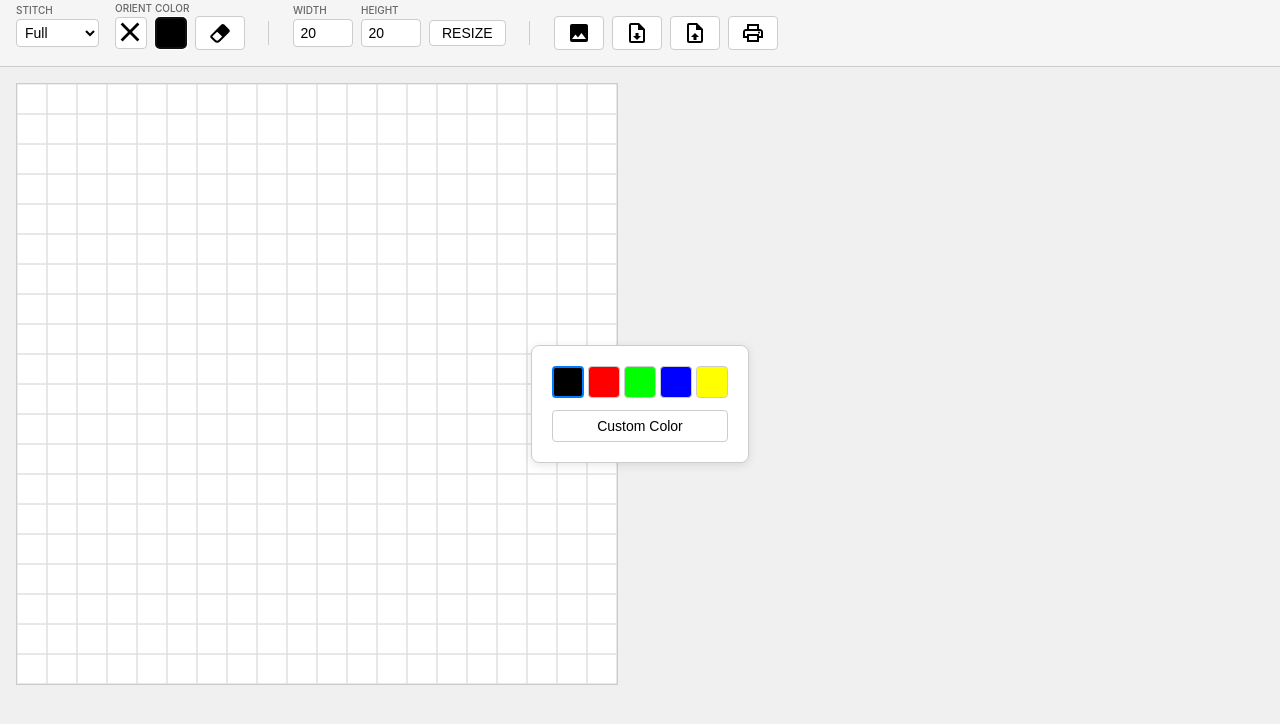
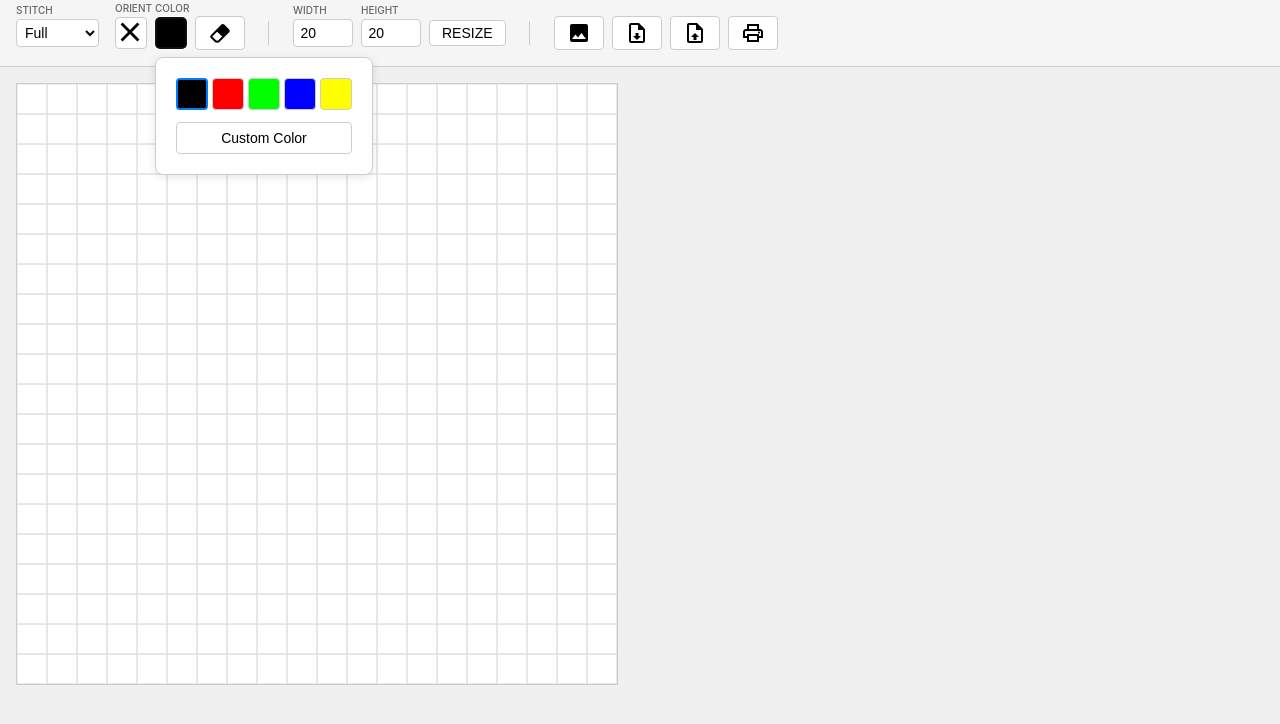
Before and after one commit to jfgordon2/cross-stitch-designer, a React (Vite) app: page / in a window 1280 px wide. Both pictures are taken after a click on the button 171 px from the left and 33 px from the top of the page. Shown: the top 724 px of the page. Built offline with nearby package versions, Linux system fonts and the light colour scheme.

Commit message:
style updates

```diff
--- a/src/components/BackgroundEditor.css
+++ b/src/components/BackgroundEditor.css
@@ -3,15 +3,10 @@
 }
 
 .background-editor-modal {
-  position: fixed;
-  left: 50%;
-  top: 50%;
-  transform: translate(-50%, -50%);
   background: white;
   padding: 1rem;
   border-radius: 4px;
   box-shadow: 0 4px 12px rgba(0, 0, 0, 0.2);
-  z-index: 1100;
   min-width: 280px;
   max-width: 90vw;
 }
--- a/src/components/BackgroundEditor.tsx
+++ b/src/components/BackgroundEditor.tsx
@@ -1,4 +1,4 @@
-import React, { useCallback, useRef, useState } from 'react';
+import React, { useCallback, useRef, useState, useEffect } from 'react';
 import { BackgroundImage, AppMode } from '../types';
 import { BackgroundEditorModal } from './BackgroundEditorModal';
 import './BackgroundEditor.css';
@@ -21,8 +21,35 @@ export const BackgroundEditor: React.FC<BackgroundEditorProps> = ({
   onModeChange,
 }) => {
   const [isEditing, setIsEditing] = useState(false);
+  const [buttonRect, setButtonRect] = useState<DOMRect | null>(null);
   const fileInputRef = useRef<HTMLInputElement>(null);
   const buttonRef = useRef<HTMLButtonElement>(null);
+
+  const updateButtonRect = useCallback(() => {
+    if (buttonRef.current) {
+      setButtonRect(buttonRef.current.getBoundingClientRect());
+    }
+  }, []);
+
+  const handleStartEditing = useCallback(() => {
+    if (buttonRef.current) {
+      setButtonRect(buttonRef.current.getBoundingClientRect());
+    }
+    setIsEditing(true);
+  }, []);
+
+  useEffect(() => {
+    if (isEditing) {
+      updateButtonRect();
+      window.addEventListener('scroll', updateButtonRect);
+      window.addEventListener('resize', updateButtonRect);
+    }
+
+    return () => {
+      window.removeEventListener('scroll', updateButtonRect);
+      window.removeEventListener('resize', updateButtonRect);
+    };
+  }, [isEditing, updateButtonRect]);
 
   const handleFileSelect = useCallback(async (e: React.ChangeEvent<HTMLInputElement>) => {
     const file = e.target.files?.[0];
@@ -51,7 +78,7 @@ export const BackgroundEditor: React.FC<BackgroundEditorProps> = ({
           };
 
           onBackgroundChange(newBackground);
-          setIsEditing(true);
+          handleStartEditing();
           onModeChange('background');
         };
         img.src = reader.result as string;
@@ -61,7 +88,7 @@ export const BackgroundEditor: React.FC<BackgroundEditorProps> = ({
       console.error('Failed to load image:', error);
       alert('Failed to load image. Please try another file.');
     }
-  }, [canvasWidth, canvasHeight, onBackgroundChange, onModeChange]);
+  }, [canvasWidth, canvasHeight, onBackgroundChange, onModeChange, handleStartEditing]);
 
   const handleOpacityChange = useCallback((e: React.ChangeEvent<HTMLInputElement>) => {
     if (!background) return;
@@ -124,7 +151,7 @@ export const BackgroundEditor: React.FC<BackgroundEditorProps> = ({
       ) : (
         <button
           ref={buttonRef}
-          onClick={() => setIsEditing(true)}
+          onClick={handleStartEditing}
           className="toolbar-button"
           title="Edit background"
         >
@@ -135,6 +162,7 @@ export const BackgroundEditor: React.FC<BackgroundEditorProps> = ({
       {isEditing && background && (
         <BackgroundEditorModal
           background={background}
+          buttonRect={buttonRect}
           onOpacityChange={handleOpacityChange}
           onScaleChange={handleScaleChange}
           onPositionChange={handlePositionChange}
--- a/src/components/BackgroundEditorModal.tsx
+++ b/src/components/BackgroundEditorModal.tsx
@@ -1,10 +1,11 @@
-import React from 'react';
+import React, { useState, useEffect, CSSProperties } from 'react';
 import { createPortal } from 'react-dom';
 import { BackgroundImage } from '../types';
 import './BackgroundEditor.css';
 
 interface BackgroundEditorModalProps {
   background: BackgroundImage;
+  buttonRect: DOMRect | null;
   onOpacityChange: (e: React.ChangeEvent<HTMLInputElement>) => void;
   onScaleChange: (e: React.ChangeEvent<HTMLInputElement>) => void;
   onPositionChange: (dx: number, dy: number) => void;
@@ -14,6 +15,7 @@ interface BackgroundEditorModalProps {
 
 export const BackgroundEditorModal: React.FC<BackgroundEditorModalProps> = ({
   background,
+  buttonRect,
   onOpacityChange,
   onScaleChange,
   onPositionChange,
@@ -23,21 +25,49 @@ export const BackgroundEditorModal: React.FC<BackgroundEditorModalProps> = ({
   const modalRoot = document.getElementById('modal-root');
   if (!modalRoot) return null;
 
+  const [isMobile, setIsMobile] = useState(window.matchMedia('(max-width: 768px)').matches);
+
+  useEffect(() => {
+    const mediaQuery = window.matchMedia('(max-width: 768px)');
+    const updateIsMobile = (e: MediaQueryListEvent) => setIsMobile(e.matches);
+
+    mediaQuery.addEventListener('change', updateIsMobile);
+    return () => mediaQuery.removeEventListener('change', updateIsMobile);
+  }, []);
+
+  const getModalStyle = (): CSSProperties => {
+    const baseStyle: CSSProperties = {
+      position: 'fixed',
+      zIndex: 9999,
+      pointerEvents: 'auto',
+      backgroundColor: 'white',
+      padding: '20px',
+      borderRadius: '8px',
+      boxShadow: '0 2px 10px rgba(0, 0, 0, 0.1)'
+    };
+
+    if (isMobile) {
+      return {
+        ...baseStyle,
+        top: '50%',
+        left: '50%',
+        transform: 'translate(-50%, -50%)'
+      };
+    }
+
+    if (!buttonRect) return baseStyle;
+
+    return {
+      ...baseStyle,
+      top: buttonRect.bottom + window.scrollY + 4,
+      left: buttonRect.left + window.scrollX
+    };
+  };
+
   const modal = (
     <div
       className="background-editor-modal"
-      style={{
-        position: 'fixed',
-        top: '50%',
-        left: '50%',
-        transform: 'translate(-50%, -50%)',
-        zIndex: 9999,
-        pointerEvents: 'auto',
-        backgroundColor: 'white',
-        padding: '20px',
-        borderRadius: '8px',
-        boxShadow: '0 2px 10px rgba(0, 0, 0, 0.1)'
-      }}
+      style={getModalStyle()}
     >
       <div className="background-sliders">
         <div className="background-slider-group">
--- a/src/components/ColorSelect.tsx
+++ b/src/components/ColorSelect.tsx
@@ -1,4 +1,4 @@
-import React, { useState, useRef, useCallback, memo } from 'react';
+import React, { useState, useRef, useCallback, memo, useEffect } from 'react';
 import { Color } from '../types';
 import { ColorSelectModal } from './ColorSelectModal';
 import './ColorSelect.css';
@@ -19,7 +19,27 @@ const ColorSelectComponent: React.FC<ColorSelectProps> = ({
   const [isOpen, setIsOpen] = useState(false);
   const [isCustomMode, setIsCustomMode] = useState(false);
   const [customColor, setCustomColor] = useState<Color>(selectedColor);
+  const [buttonRect, setButtonRect] = useState<DOMRect | null>(null);
   const buttonRef = useRef<HTMLButtonElement>(null);
+
+  useEffect(() => {
+    const updateButtonRect = () => {
+      if (buttonRef.current) {
+        setButtonRect(buttonRef.current.getBoundingClientRect());
+      }
+    };
+
+    if (isOpen) {
+      updateButtonRect();
+      window.addEventListener('scroll', updateButtonRect);
+      window.addEventListener('resize', updateButtonRect);
+    }
+
+    return () => {
+      window.removeEventListener('scroll', updateButtonRect);
+      window.removeEventListener('resize', updateButtonRect);
+    };
+  }, [isOpen]);
 
   const handleCustomColorChange = useCallback((channel: keyof Color, value: number) => {
     setCustomColor(prev => {
@@ -41,7 +61,12 @@ const ColorSelectComponent: React.FC<ColorSelectProps> = ({
     <div className="color-select">
       <button
         ref={buttonRef}
-        onClick={() => setIsOpen(!isOpen)}
+        onClick={() => {
+          if (buttonRef.current) {
+            setButtonRect(buttonRef.current.getBoundingClientRect());
+          }
+          setIsOpen(!isOpen);
+        }}
         className="color-select-button"
         style={{
           backgroundColor: `rgba(${selectedColor.r}, ${selectedColor.g}, ${selectedColor.b}, ${selectedColor.a / 255})`
@@ -54,6 +79,7 @@ const ColorSelectComponent: React.FC<ColorSelectProps> = ({
           customColors={customColors}
           customColor={customColor}
           isCustomMode={isCustomMode}
+          buttonRect={buttonRect}
           onColorChange={onColorChange}
           onCustomColorChange={handleCustomColorChange}
           onCustomModeToggle={() => setIsCustomMode(!isCustomMode)}
--- a/src/components/ColorSelectModal.tsx
+++ b/src/components/ColorSelectModal.tsx
@@ -1,4 +1,4 @@
-import React, { memo } from 'react';
+import React, { memo, useEffect, useState, CSSProperties } from 'react';
 import { createPortal } from 'react-dom';
 import { Color } from '../types';
 import { COLORS } from '../constants';
@@ -9,6 +9,7 @@ interface ColorSelectModalProps {
   customColors: Color[];
   customColor: Color;
   isCustomMode: boolean;
+  buttonRect: DOMRect | null;
   onColorChange: (color: Color) => void;
   onCustomColorChange: (channel: keyof Color, value: number) => void;
   onCustomModeToggle: () => void;
@@ -76,6 +77,7 @@ export const ColorSelectModal: React.FC<ColorSelectModalProps> = ({
   customColors,
   customColor,
   isCustomMode,
+  buttonRect,
   onColorChange,
   onCustomColorChange,
   onCustomModeToggle,
@@ -85,24 +87,52 @@ export const ColorSelectModal: React.FC<ColorSelectModalProps> = ({
   const modalRoot = document.getElementById('modal-root');
   if (!modalRoot) return null;
 
+  const [isMobile, setIsMobile] = useState(window.matchMedia('(max-width: 768px)').matches);
+
+  useEffect(() => {
+    const mediaQuery = window.matchMedia('(max-width: 768px)');
+    const updateIsMobile = (e: MediaQueryListEvent) => setIsMobile(e.matches);
+
+    mediaQuery.addEventListener('change', updateIsMobile);
+    return () => mediaQuery.removeEventListener('change', updateIsMobile);
+  }, []);
+
   const isColorEqual = (a: Color, b: Color) =>
     a.r === b.r && a.g === b.g && a.b === b.b && a.a === b.a;
+
+  const getModalStyle = (): CSSProperties => {
+    const baseStyle: CSSProperties = {
+      position: 'fixed',
+      zIndex: 9999,
+      pointerEvents: 'auto',
+      backgroundColor: 'white',
+      padding: '20px',
+      borderRadius: '8px',
+      boxShadow: '0 2px 10px rgba(0, 0, 0, 0.1)'
+    };
+
+    if (isMobile) {
+      return {
+        ...baseStyle,
+        top: '50%',
+        left: '50%',
+        transform: 'translate(-50%, -50%)'
+      };
+    }
+
+    if (!buttonRect) return baseStyle;
+
+    return {
+      ...baseStyle,
+      top: buttonRect.bottom + window.scrollY + 4,
+      left: buttonRect.left + window.scrollX
+    };
+  };
 
   const modal = (
     <div
       className="color-dropdown"
-      style={{
-        position: 'fixed',
-        top: '50%',
-        left: '50%',
-        transform: 'translate(-50%, -50%)',
-        zIndex: 9999,
-        pointerEvents: 'auto',
-        backgroundColor: 'white',
-        padding: '20px',
-        borderRadius: '8px',
-        boxShadow: '0 2px 10px rgba(0, 0, 0, 0.1)'
-      }}
+      style={getModalStyle()}
     >
       <div className="color-grid">
         {[...COLORS, ...customColors].map((color, index) => (
--- a/src/components/OrientationSelect.tsx
+++ b/src/components/OrientationSelect.tsx
@@ -1,4 +1,4 @@
-import React, { memo, useCallback, useState, useEffect } from 'react';
+import React, { memo, useCallback, useState, useEffect, useRef } from 'react';
 import { StitchType, Orientation } from '../types';
 import { ORIENTATION_OPTIONS } from '../constants';
 import { StitchSVG } from './StitchSVG';
@@ -44,6 +44,8 @@ const OrientationSelectComponent: React.FC<OrientationSelectProps> = ({
 }) => {
   const [isOpen, setIsOpen] = useState(false);
   const [isMobile, setIsMobile] = useState(false);
+  const [buttonRect, setButtonRect] = useState<DOMRect | null>(null);
+  const buttonRef = useRef<HTMLDivElement>(null);
 
   useEffect(() => {
     const updateMobileState = () => {
@@ -54,6 +56,25 @@ const OrientationSelectComponent: React.FC<OrientationSelectProps> = ({
     window.addEventListener('resize', updateMobileState);
     return () => window.removeEventListener('resize', updateMobileState);
   }, []);
+
+  useEffect(() => {
+    const updateButtonRect = () => {
+      if (buttonRef.current) {
+        setButtonRect(buttonRef.current.getBoundingClientRect());
+      }
+    };
+
+    if (isOpen) {
+      updateButtonRect();
+      window.addEventListener('scroll', updateButtonRect);
+      window.addEventListener('resize', updateButtonRect);
+    }
+
+    return () => {
+      window.removeEventListener('scroll', updateButtonRect);
+      window.removeEventListener('resize', updateButtonRect);
+    };
+  }, [isOpen]);
 
   const handleOptionClick = useCallback((orientation: string) => {
     onOrientationChange(orientation);
@@ -76,12 +97,17 @@ const OrientationSelectComponent: React.FC<OrientationSelectProps> = ({
   }
 
   return (
-    <div className="orientation-container">
+    <div ref={buttonRef} className="orientation-container">
       <SelectButton
         selectedStitch={selectedStitch}
         selectedOrientation={selectedOrientation}
         size={stitchSize}
-        onClick={() => setIsOpen(!isOpen)}
+        onClick={() => {
+          if (buttonRef.current) {
+            setButtonRect(buttonRef.current.getBoundingClientRect());
+          }
+          setIsOpen(!isOpen);
+        }}
       />
 
       {isOpen && (
@@ -89,6 +115,7 @@ const OrientationSelectComponent: React.FC<OrientationSelectProps> = ({
           selectedStitch={selectedStitch}
           selectedOrientation={selectedOrientation}
           orientations={orientations}
+          buttonRect={buttonRect}
           stitchSize={stitchSize}
           onOptionClick={handleOptionClick}
         />
--- a/src/components/OrientationSelectModal.tsx
+++ b/src/components/OrientationSelectModal.tsx
@@ -1,4 +1,4 @@
-import React, { memo } from 'react';
+import React, { memo, useState, useEffect, CSSProperties } from 'react';
 import { createPortal } from 'react-dom';
 import { StitchType, Orientation } from '../types';
 import { StitchSVG } from './StitchSVG';
@@ -8,6 +8,7 @@ interface OrientationSelectModalProps {
   selectedStitch: StitchType;
   selectedOrientation: string;
   orientations: readonly string[];
+  buttonRect: DOMRect | null;
   stitchSize: number;
   onOptionClick: (orientation: string) => void;
 }
@@ -16,27 +17,56 @@ export const OrientationSelectModal: React.FC<OrientationSelectModalProps> = ({
   selectedStitch,
   selectedOrientation,
   orientations,
+  buttonRect,
   stitchSize,
   onOptionClick,
 }) => {
   const modalRoot = document.getElementById('modal-root');
   if (!modalRoot) return null;
 
+  const [isMobile, setIsMobile] = useState(window.matchMedia('(max-width: 768px)').matches);
+
+  useEffect(() => {
+    const mediaQuery = window.matchMedia('(max-width: 768px)');
+    const updateIsMobile = (e: MediaQueryListEvent) => setIsMobile(e.matches);
+
+    mediaQuery.addEventListener('change', updateIsMobile);
+    return () => mediaQuery.removeEventListener('change', updateIsMobile);
+  }, []);
+
+  const getModalStyle = (): CSSProperties => {
+    const baseStyle: CSSProperties = {
+      position: 'fixed',
+      zIndex: 9999,
+      pointerEvents: 'auto',
+      backgroundColor: 'white',
+      padding: '20px',
+      borderRadius: '8px',
+      boxShadow: '0 2px 10px rgba(0, 0, 0, 0.1)'
+    };
+
+    if (isMobile) {
+      return {
+        ...baseStyle,
+        top: '50%',
+        left: '50%',
+        transform: 'translate(-50%, -50%)'
+      };
+    }
+
+    if (!buttonRect) return baseStyle;
+
+    return {
+      ...baseStyle,
+      top: buttonRect.bottom + window.scrollY + 4,
+      left: buttonRect.left + window.scrollX
+    };
+  };
+
   const modal = (
     <div
       className="orientation-dropdown"
-      style={{
-        position: 'fixed',
-        top: '50%',
-        left: '50%',
-        transform: 'translate(-50%, -50%)',
-        zIndex: 9999,
-        pointerEvents: 'auto',
-        backgroundColor: 'white',
-        padding: '20px',
-        borderRadius: '8px',
-        boxShadow: '0 2px 10px rgba(0, 0, 0, 0.1)'
-      }}
+      style={getModalStyle()}
     >
       {orientations.map((orientation) => (
         <button
```
